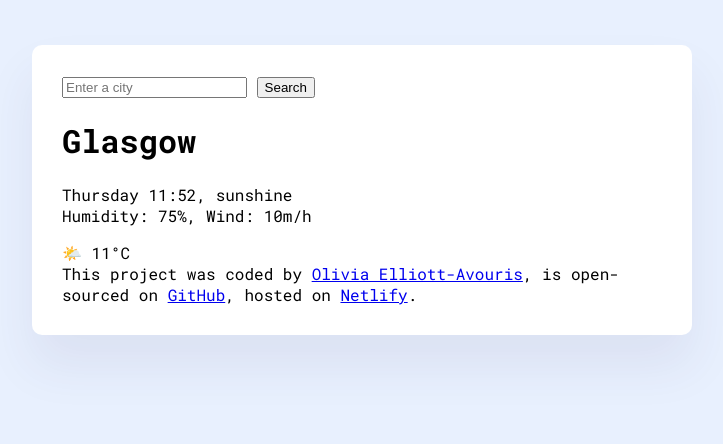
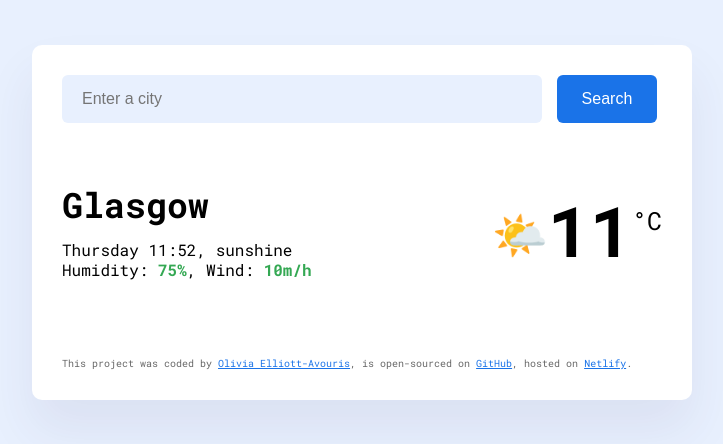
Before and after one commit to olivia-e-a/Weather_Search_Project, a plain HTML site: page index.html in a window 1280 px wide. Shown: the whole page, without its empty margins (278-1001 px from the left). Drawn offline with Linux system fonts and the light colour scheme; a web font is replaced by a local one.

Commit message:
Added basic CSS

```diff
--- a/index.html
+++ b/index.html
@@ -12,21 +12,27 @@
 <body>
 <div class="weather-app">
     <header>
-        <form>
-            <input type="search" placeholder="Enter a city" required/>
-            <input type="submit" value="Search"/>
+        <form class="search-form">
+            <input type="search" placeholder="Enter a city" required class="search-form-input"/>
+            <input type="submit" value="Search" class="search-form-button"/>
         </form>
     </header>
     <main>
-        <div>
-            <h1>Glasgow</h1>
-            <p>
-             Thursday 11:52, sunshine
-             <br />
-             Humidity: 75%, Wind: 10m/h
-            </p>
+        <div class="weather-app-data">
+            <div>
+                <h1 class="weather-app-city">Glasgow</h1>
+                <p class="weather-app-details">
+                    Thursday 11:52, sunshine
+                <br />
+                    Humidity: <strong>75%</strong>, Wind: <strong>10m/h</strong>
+                </p>
+            </div>
+            <div class="weather-app-temperature-container">
+                <div class="weather-app-icon">🌤️</div>
+                <div class="weather-app-temperature">11</div>
+                <div class="weather-app-unit">°C</div>
+            </div>
         </div>
-        <div>🌤️ 11°C</div>
     </main>
     <footer>
         This project was coded by
--- a/src/style.css
+++ b/src/style.css
@@ -1,6 +1,9 @@
 body {
     background-color: #E8F0FE;
     font-family: "Roboto Mono", monospace;
+}
+a {
+    color: #1A73E8;
 }
 .weather-app {
     background-color: white;
@@ -10,3 +13,66 @@ body {
     box-shadow: 0 30px 50px rgba(65, 50, 100, 0.08);
     border-radius: 10px;
 }
+header {
+    border-bottom: 1px solid white;
+    padding: 0 0 30px 0;
+}
+.search-form-input{
+    background-color: #E8F0FE;
+    border: none;
+    border-radius: 6px;
+    width: 80%;
+    padding: 15px 20px;
+    font-size: 16px;
+}
+.search-form-button {
+    background-color: #1A73E8;
+    padding: 15px 25px;
+    border: none;
+    font-size: 16px;
+    margin-left: 5px;
+    border-radius: 6px;
+    color: white;
+}
+main {
+    padding: 30px 0;
+}
+.weather-app-data {
+    display: flex;
+    justify-content: space-between;
+}
+.weather-app-city{
+    margin: 0;
+    font-size: 35px;
+    line-height: 40px;
+}
+.weather-app-details {
+    font-size: 16px;
+    line-height: 20px;
+}
+.weather-app-details strong {
+   color: #34A853;
+}
+.weather-app-temperature-container {
+    display: flex;
+}
+.weather-app-temperature {
+    font-size: 70px;
+    font-weight: bold;
+}
+.weather-app-icon {
+    font-size: 45px;
+    margin-top: 20px;
+    margin-left: 10px;
+}
+.weather-app-unit {
+    margin-top: 20px;
+    font-size: 25px;
+}
+footer {
+    border-top: 1px solid white;
+    padding: 30px 0 0 0;
+    text-align: centre;
+    font-size: 10px;
+    color: rgba(0, 0, 0, 0.6);
+}
```
